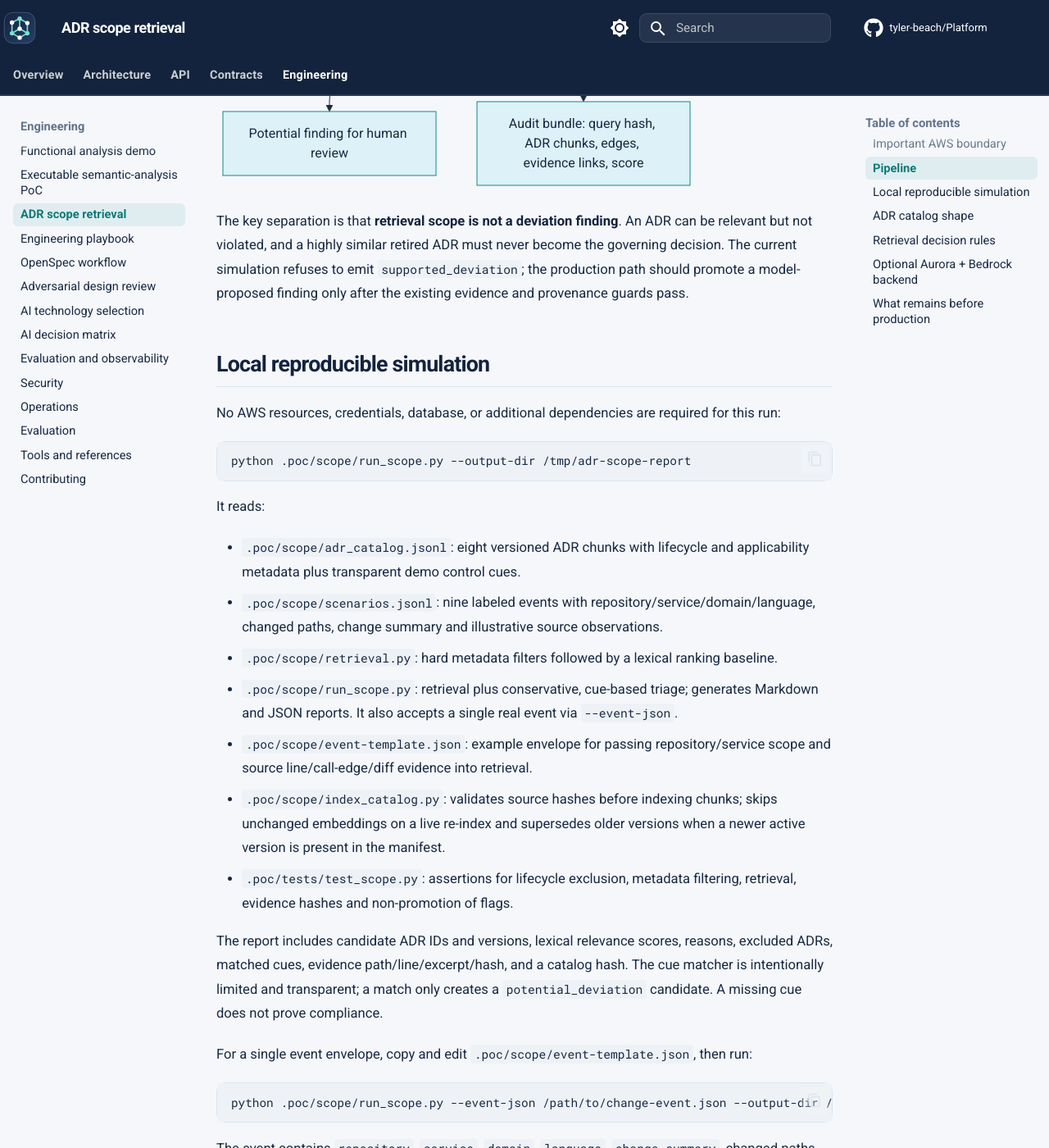
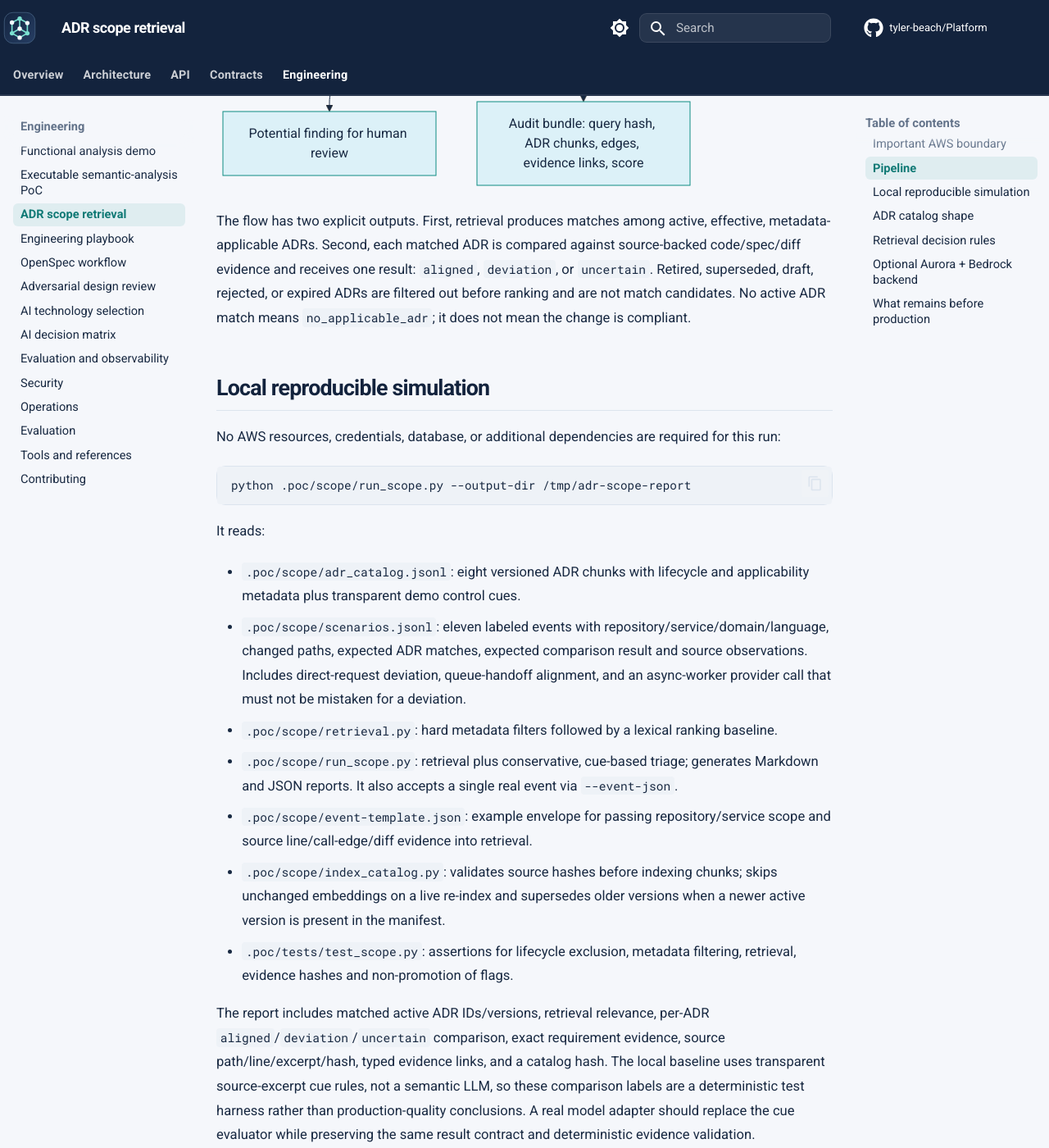
Before and after one commit to tyler-beach/Platform, an MkDocs documentation site: the page built from docs/ADR_SCOPE_RETRIEVAL.md, in a window 1280 px wide and 1400 px high, scrolled down 1755 px. Shown: the whole window at 82% size. Built offline with MkDocs 1.6.1 and Material for MkDocs 9.7.7, drawn with Linux system fonts in a browser that asks for light colours; comment, search, counter and statistics services are not loaded; some of the changed text lies outside the part shown.

Commit message:
docs(scope): define active ADR match and alignment/deviation contract

````diff
--- a/docs/ADR_SCOPE_RETRIEVAL.md
+++ b/docs/ADR_SCOPE_RETRIEVAL.md
@@ -22,7 +22,7 @@
   I --> K[Audit bundle: query hash, ADR chunks, edges, evidence links, score]
 ```
 
-The key separation is that **retrieval scope is not a deviation finding**. An ADR can be relevant but not violated, and a highly similar retired ADR must never become the governing decision. The current simulation refuses to emit `supported_deviation`; the production path should promote a model-proposed finding only after the existing evidence and provenance guards pass.
+The flow has two explicit outputs. First, retrieval produces matches among active, effective, metadata-applicable ADRs. Second, each matched ADR is compared against source-backed code/spec/diff evidence and receives one result: `aligned`, `deviation`, or `uncertain`. Retired, superseded, draft, rejected, or expired ADRs are filtered out before ranking and are not match candidates. No active ADR match means `no_applicable_adr`; it does not mean the change is compliant.
 
 ## Local reproducible simulation
 
@@ -33,14 +33,14 @@
 It reads:
 
 - `.poc/scope/adr_catalog.jsonl`: eight versioned ADR chunks with lifecycle and applicability metadata plus transparent demo control cues.
-- `.poc/scope/scenarios.jsonl`: nine labeled events with repository/service/domain/language, changed paths, change summary and illustrative source observations.
+- `.poc/scope/scenarios.jsonl`: eleven labeled events with repository/service/domain/language, changed paths, expected ADR matches, expected comparison result and source observations. Includes direct-request deviation, queue-handoff alignment, and an async-worker provider call that must not be mistaken for a deviation.
 - `.poc/scope/retrieval.py`: hard metadata filters followed by a lexical ranking baseline.
 - `.poc/scope/run_scope.py`: retrieval plus conservative, cue-based triage; generates Markdown and JSON reports. It also accepts a single real event via `--event-json`.
 - `.poc/scope/event-template.json`: example envelope for passing repository/service scope and source line/call-edge/diff evidence into retrieval.
 - `.poc/scope/index_catalog.py`: validates source hashes before indexing chunks; skips unchanged embeddings on a live re-index and supersedes older versions when a newer active version is present in the manifest.
 - `.poc/tests/test_scope.py`: assertions for lifecycle exclusion, metadata filtering, retrieval, evidence hashes and non-promotion of flags.
 
-The report includes candidate ADR IDs and versions, lexical relevance scores, reasons, excluded ADRs, matched cues, evidence path/line/excerpt/hash, and a catalog hash. The cue matcher is intentionally limited and transparent; a match only creates a `potential_deviation` candidate. A missing cue does not prove compliance.
+The report includes matched active ADR IDs/versions, retrieval relevance, per-ADR `aligned`/`deviation`/`uncertain` comparison, exact requirement evidence, source path/line/excerpt/hash, typed evidence links, and a catalog hash. The local baseline uses transparent source-excerpt cue rules, not a semantic LLM, so these comparison labels are a deterministic test harness rather than production-quality conclusions. A real model adapter should replace the cue evaluator while preserving the same result contract and deterministic evidence validation.
 
 For a single event envelope, copy and edit `.poc/scope/event-template.json`, then run:
 
@@ -74,9 +74,9 @@
 
 1. **Hard applicability gate first:** approved/current lifecycle; date validity; repository, service, domain and language. A high vector score cannot override an exclusion.
 2. **Hybrid candidate generation:** query embedding from a compact summary of the change, technical-spec section, changed-file diff and resolved call-path evidence. Use pgvector top-K plus lexical/tag matches. Reciprocal-rank fusion or an explicit calibrated reranker is preferable to assuming cosine similarity and keyword scores share a scale.
-3. **Applicability triage:** return `in_scope`, `uncertain`, or `not_in_scope` with reasons, matched metadata and ranked chunks. Keep the uncertain bucket. Similarity thresholds in this PoC are provisional routing controls, not probabilities. A retired/superseded ADR with strong similarity is excluded from governing context but retained as an audited near-match and forces `uncertain` when no current ADR passes the threshold.
-4. **Assessment per candidate ADR:** provide only the selected normative text and the minimum source/diff/call-graph evidence needed. Require typed links from requirement evidence IDs to observation evidence IDs, with `contradicts`, `consistent_with`, or `uncertain` plus an explanation.
-5. **Validate before flagging:** verify ADR version/status, source hashes, evidence artifact IDs and excerpt hashes, line ranges, call-edge reachability/resolution, typed evidence links, and required normative language. Preserve unresolved/dynamic edges as uncertainty.
+3. **Active ADR matching only:** return candidate matches from lifecycle-active, in-effect ADR chunks that pass repository/service/domain/language filters. Retired/superseded/draft/rejected/expired chunks are excluded before any similarity scoring; there is no inactive-ADR similarity query and no historical near-match path. Retrieval disposition (`in_scope`, `uncertain`, `not_in_scope`) only describes match retrieval and is not the code comparison result. Similarity thresholds remain provisional routing controls, not probabilities.
+4. **Compare each active ADR match:** provide its normative requirement plus the relevant source/diff/call-graph evidence. Emit `deviation` only when source-backed evidence contradicts the requirement, `aligned` when evidence supports the required behavior without a contradiction, and `uncertain` when evidence is incomplete, mixed, unresolved, or insufficient. Require typed links from requirement evidence IDs to observation evidence IDs, with `contradicts`, `consistent_with`, or `uncertain` plus an explanation.
+5. **Validate before flagging:** verify the matched ADR is active/current/effective, source hashes, evidence artifact IDs and excerpt hashes, line ranges, call-edge reachability/resolution, typed evidence links, and normative text. Preserve unresolved/dynamic edges as uncertainty.
 6. **No applicable ADR is not proof of compliance:** report that retrieval found no sufficiently supported ADR; retain the event and retrieval audit so corpus/scope metadata can be corrected.
 
 A good future policy is to create a review item for candidate conflicts and missing-applicability cases—not an automatic merge block—until the labeled corpus has independent reviewer dispositions and representative precision/recall measurements.
````
